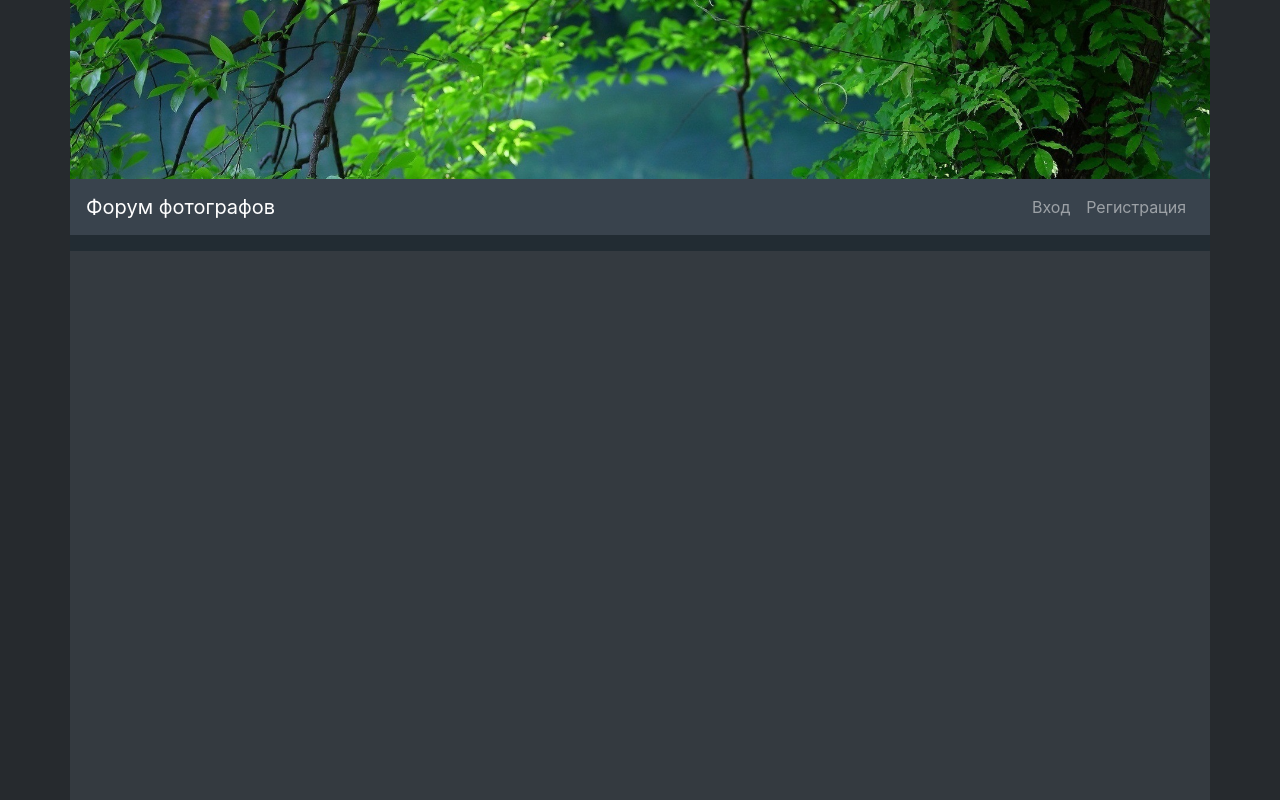
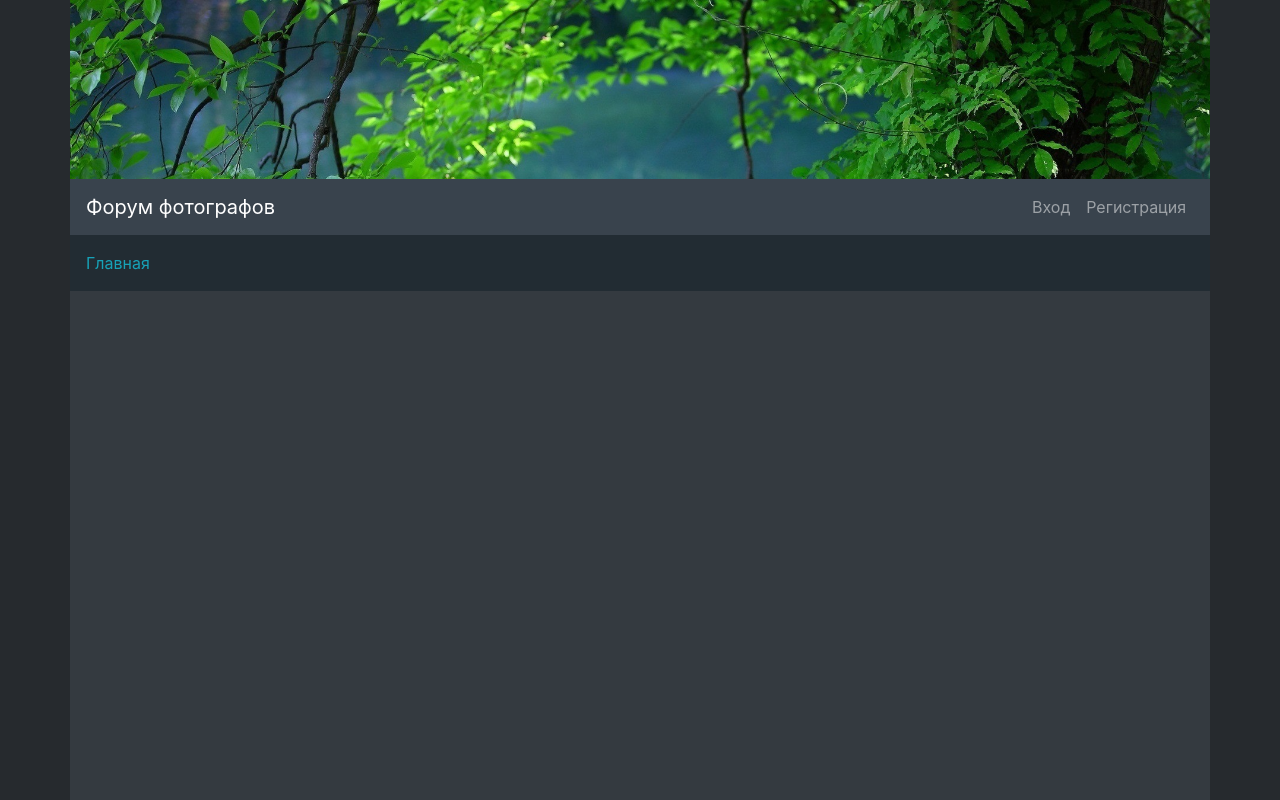
Before and after one commit to marina-mk/forum, a React (Create React App) app in the folder client/: page /1/1 in a window 1280 px wide. Shown: the top 800 px of the page. Built offline with nearby package versions, Linux system fonts and the light colour scheme; no server answers.

Commit message:
React-Forum[76]: Add a link to main route and rewrite existing one

```diff
--- a/client/src/components/content/common/Breadcrumbs.js
+++ b/client/src/components/content/common/Breadcrumbs.js
@@ -11,6 +11,7 @@ const Breadcrumbs = ({
 
   return (
     <div className="breadcrumbs">
+      <Link to="/">Главная</Link>
       {currentSection && <Link to={`/${currentSection.name}`}>{currentSection.title}</Link>}
       {currentSection && currentTopic && <Link to={`/${currentSection.name}/${currentTopic.index}`}>{currentTopic.title}</Link>}
     </div>
--- a/client/src/components/header/Header.js
+++ b/client/src/components/header/Header.js
@@ -1,4 +1,5 @@
 import React from 'react';
+import { Link } from 'react-router-dom';
 import headImage from '../../images/head_img.jpg';
 import HeaderLinks from './HeaderLinks';
 
@@ -7,7 +8,7 @@ const Header = () => (
     <img id="header_image" src={headImage} className="img-fluid" alt="Forum header" />
 
     <nav className="main navbar navbar-expand-sm bg-base-color navbar-dark sticky-top mx-0 px-3">
-      <a className="navbar-brand" href="https://lit-ocean-46169.herokuapp.com">Форум фотографов</a>
+      <Link to="/" className="navbar-brand">Форум фотографов</Link>
       <button className="navbar-toggler" type="button" data-toggle="collapse" data-target="#collapsibleNavbar">
         <span className="navbar-toggler-icon" />
       </button>
```
